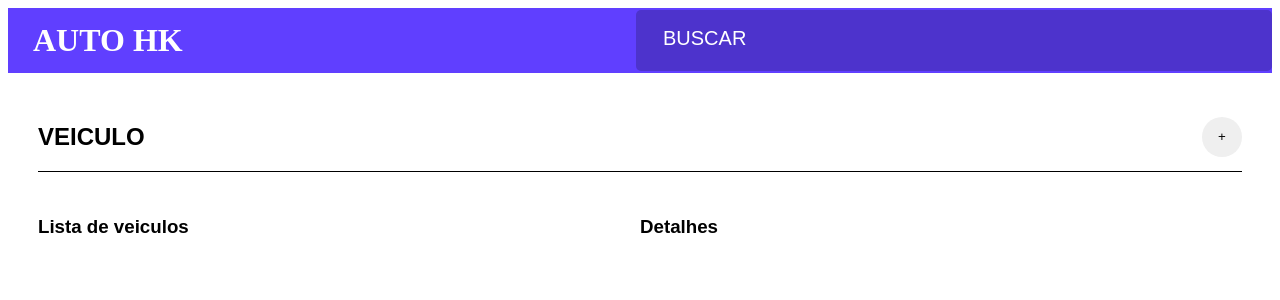
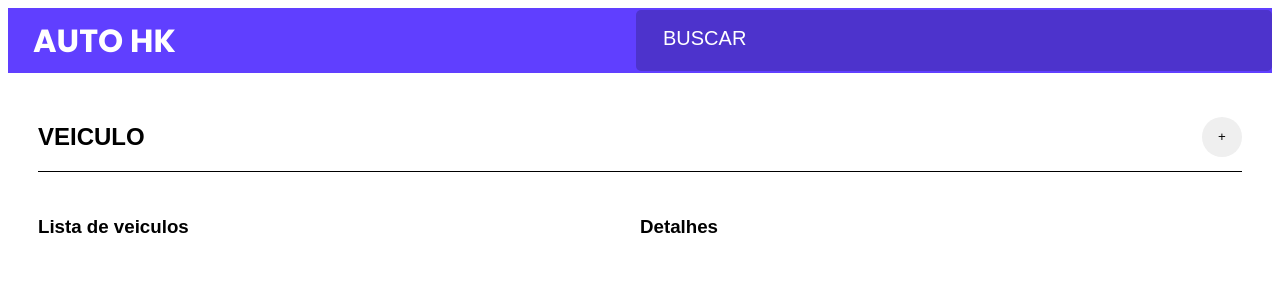
Before and after one commit to DiogoRodriguees/AUTO_HK, a React (Vite) app in the folder client/: page / in a window 1280 px wide. Shown: the top 300 px of the page. Built offline with nearby package versions, Linux system fonts and the light colour scheme.

Commit message:
fonte adicioada

```diff
--- a/client/src/App.css
+++ b/client/src/App.css
@@ -1,5 +1,7 @@
+@import url('https://fonts.googleapis.com/css2?family=Poppins:wght@100;200;300;400;500;600;700;800;900&display=swap');
 .App{
     margin: 0px;
+    font-family: Poppins;
 }
 
 .container-app{
```
